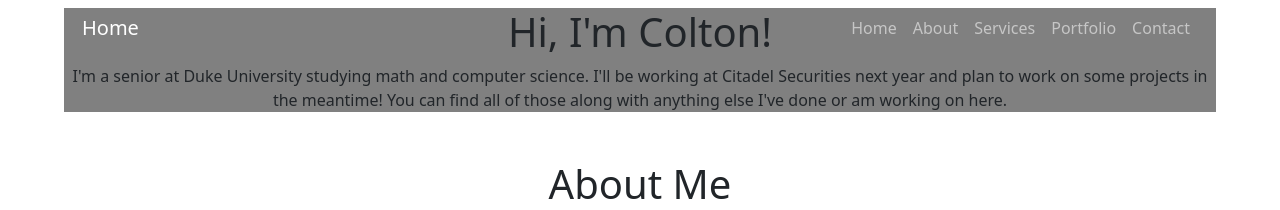
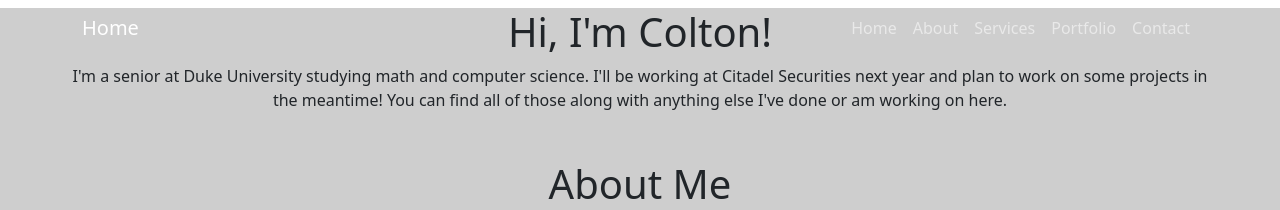
Before and after one commit to cmeln/cmeln.github.io, a plain HTML site: page index.html in a window 1280 px wide. Shown: the top 210 px of the page. Drawn offline with nearby package versions, Linux system fonts and the light colour scheme.

Commit message:
Background color

```diff
--- a/style.css
+++ b/style.css
@@ -37,8 +37,18 @@
     padding-top: 0;
     margin-right: 4rem;
     margin-left: 4rem;
-    background-color: #808080;
+    background-color: #cecece;
 }
+
+#intro:before {
+    content:"";
+    background-color:#cecece;
+    position: absolute;
+    height: 100%;
+    width: 200vw;
+    left: -100vw;
+    z-index: -1;
+  }
 
 #contact {
     padding-bottom: 2rem;
```
